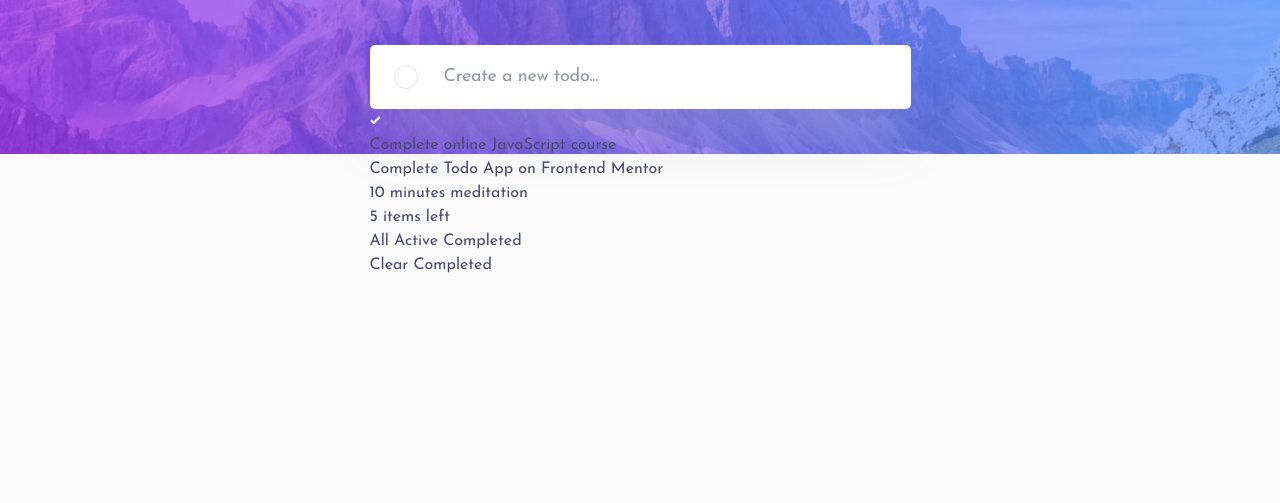
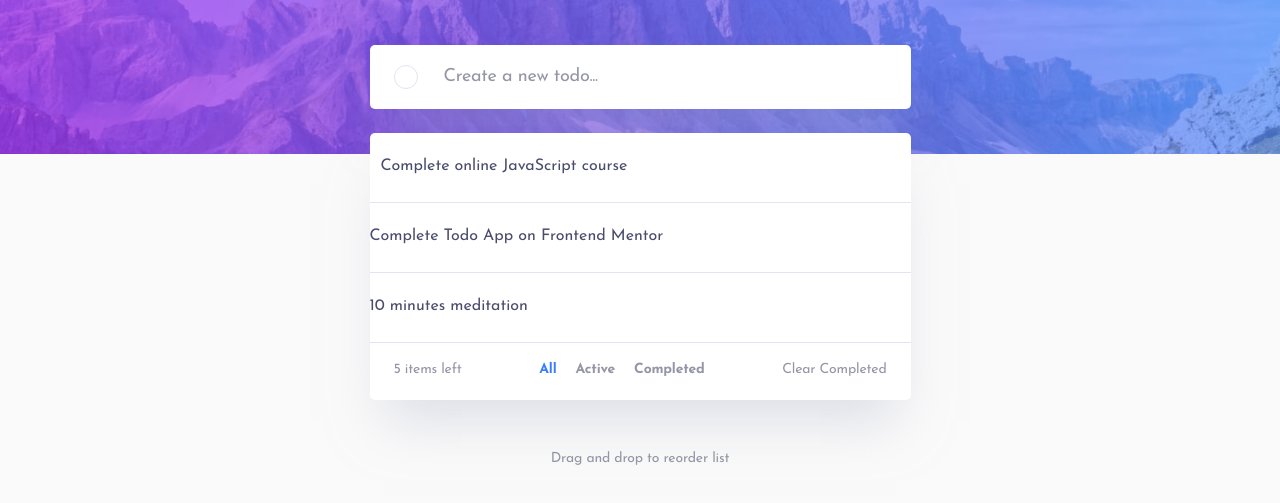
Before and after one commit to Valik3201/todo-list, a plain HTML site: page index.html in a window 1280 px wide. Shown: the part 113-616 px from the top of the page. Drawn offline with Linux system fonts and the light colour scheme.

Commit message:
Update styles

```diff
--- a/index.html
+++ b/index.html
@@ -71,7 +71,7 @@
         <!-- Container for displaying individual todo items -->
         <div class="todo-items">
           <!-- Individual todo item with checkbox and text -->
-          <div class="todo-item">
+          <div class="todo-item flex flex-ai-c">
             <div class="check">
               <div class="check-mark checked">
                 <img src="assets/icon-check.svg" />
@@ -98,23 +98,25 @@
         </div>
 
         <!-- Information section for todo items -->
-        <div class="todo-items-info">
+        <div class="todo-items-info flex flex-jc-sb flex-ai-c">
           <!-- Display the number of items left -->
           <div class="items-left">5 items left</div>
 
           <!-- Filter options for displaying todo items -->
-          <div class="items-statuses">
-            <span class="active">All</span>
-            <span>Active</span>
-            <span>Completed</span>
+          <div class="items-statuses flex">
+            <p class="active">All</p>
+            <p>Active</p>
+            <p>Completed</p>
           </div>
 
           <!-- Option to clear completed todo items -->
           <div class="items-clear">
-            <span>Clear Completed</span>
+            <p>Clear Completed</p>
           </div>
         </div>
       </div>
+
+      <div class="reorder-instruction">Drag and drop to reorder list</div>
     </div>
   </body>
 </html>
--- /dev/null
+++ b/scss/_todo-items-wrapper.scss
@@ -0,0 +1,55 @@
+@import "variables";
+@import "mixins";
+
+.todo-items-wrapper {
+  background-color: $light-wrapper-bg;
+  border-radius: 0.3125rem;
+  background: #fff;
+  box-shadow: 0px 35px 50px -15px rgba(194, 195, 214, 0.5);
+  margin-top: 1.5rem;
+
+  .todo-item {
+    border-bottom: 1px solid $light-border;
+    padding-top: 1.31rem;
+    padding-bottom: 1.5rem;
+  }
+
+  .todo-items-info {
+    color: $light-text-inactive;
+    font-size: 0.875rem;
+    letter-spacing: -0.01213rem;
+    padding: 1rem 1.5rem 1.25rem 1.5rem;
+
+    .items-statuses {
+      font-weight: 700;
+      gap: 1.19rem;
+
+      .active {
+        color: $highlight-text;
+      }
+
+      :hover,
+      :focus {
+        color: $light-text-active;
+        cursor: pointer;
+      }
+    }
+
+    .items-clear:hover {
+      color: $light-text-active;
+      cursor: pointer;
+    }
+  }
+}
+
+.reorder-instruction {
+  color: $light-text-inactive;
+  text-align: center;
+  font-size: 0.875rem;
+  letter-spacing: -0.01213rem;
+  margin-top: 3rem;
+}
+
+p {
+  transition: color 0.25s ease-in;
+}
--- a/scss/_todo-wrapper.scss
+++ b/scss/_todo-wrapper.scss
@@ -10,7 +10,7 @@
     width: 1.5rem;
     height: 1.5rem;
     border-radius: 50px;
-    border: 1px solid $light-border-checkmark;
+    border: 1px solid $light-border;
     margin: 1.25rem 1.5rem;
   }
 
--- a/scss/_variables.scss
+++ b/scss/_variables.scss
@@ -16,7 +16,7 @@ $light-text-active: #494c6b;
 $light-text-inactive: #9495a5;
 $light-text-crossed: #d1d2da;
 $light-wrapper-bg: #fff;
-$light-border-checkmark: #e3e4f1;
+$light-border: #e3e4f1;
 
 // Dark Theme
 $dark-text-active: #c8cbe7;
--- a/scss/styles.scss
+++ b/scss/styles.scss
@@ -4,3 +4,4 @@
 @import "background-image";
 @import "header";
 @import "todo-wrapper";
+@import "todo-items-wrapper";
```
Also changed, not shown: scss/styles.css, 1 other file.
